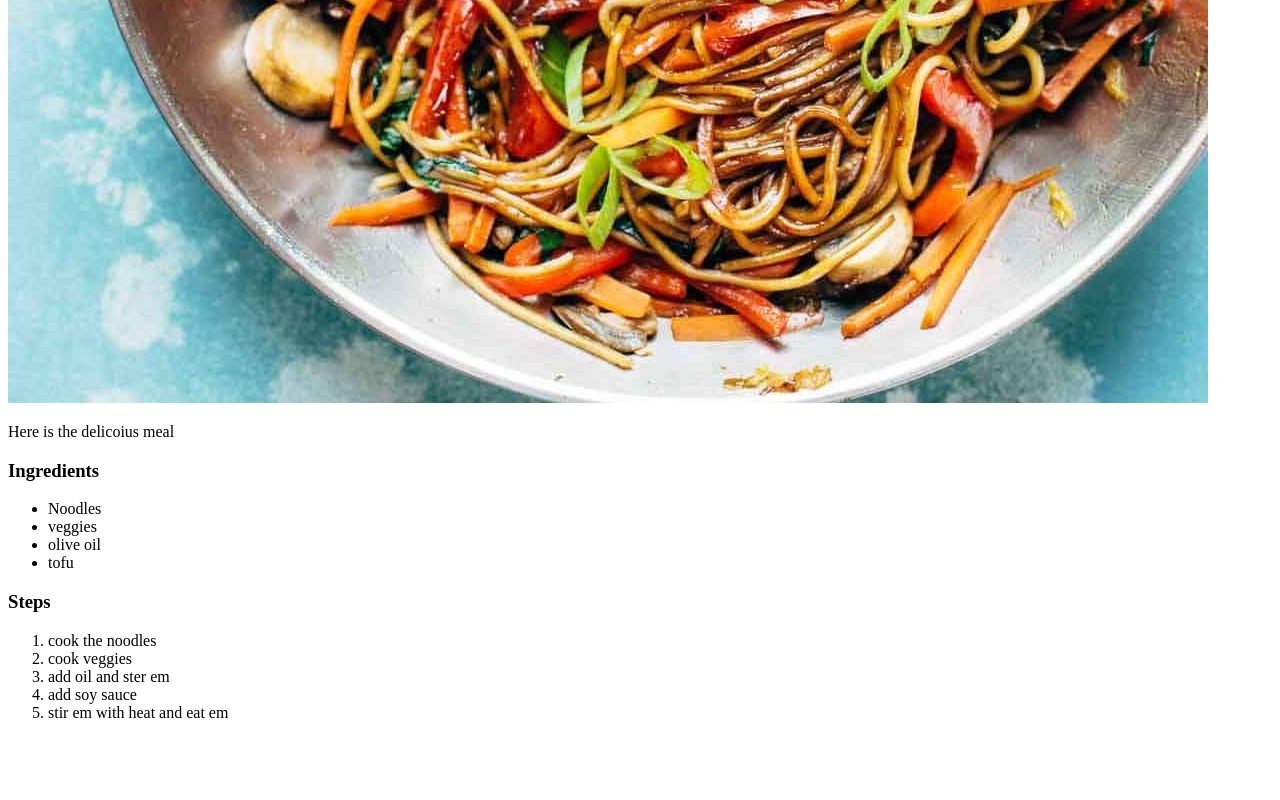
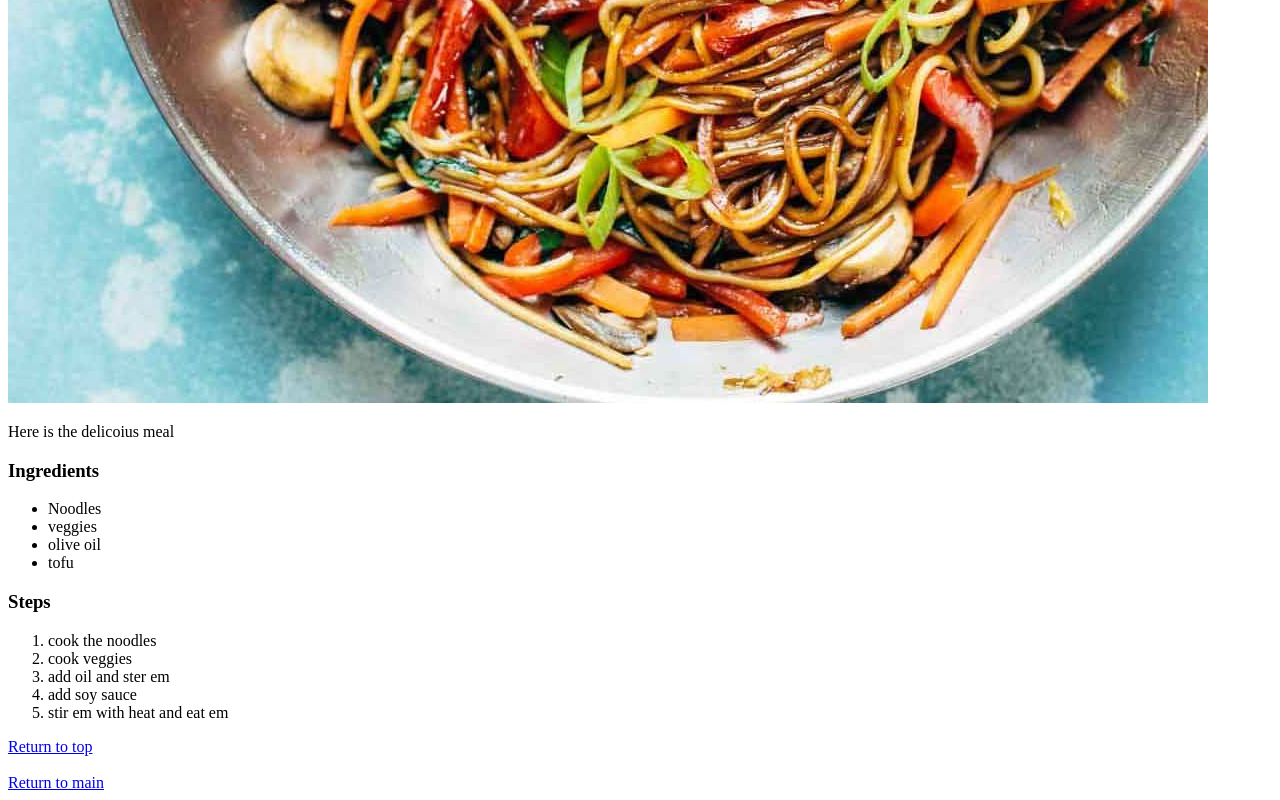
Before and after one commit to gameandwebtester/odin-recipes, a plain HTML site: page recipes/lomein.html in a window 1280 px wide. Shown: the part 924-1724 px from the top of the page. Before the commit the page ends 1662 px from the top, so only its background shows below. Drawn offline with Linux system fonts and the light colour scheme.

Commit message:
modded some content in the recipes

```diff
--- a/recipes/lomein.html
+++ b/recipes/lomein.html
@@ -30,5 +30,10 @@
         <li>stir em with heat and eat em</li>
     </ol>
 
+    <a href="lomein.html">Return to top</a>
+    <br>
+    <br>
+    <a href="../index.html">Return to main</a>
+
 </body>
 </html>
```
Also changed, not shown: recipes/eggrice.html (+2 -0 lines).
